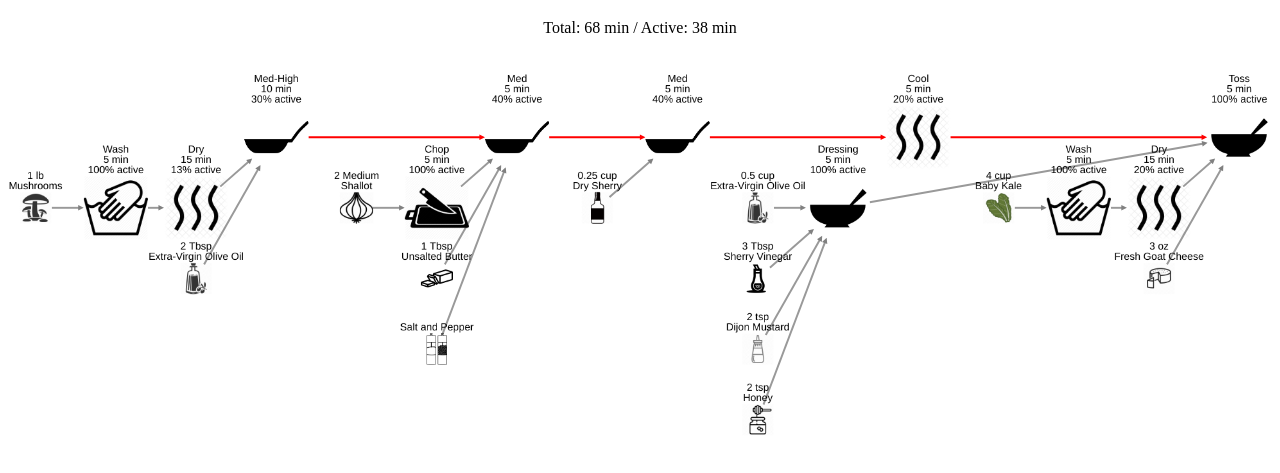
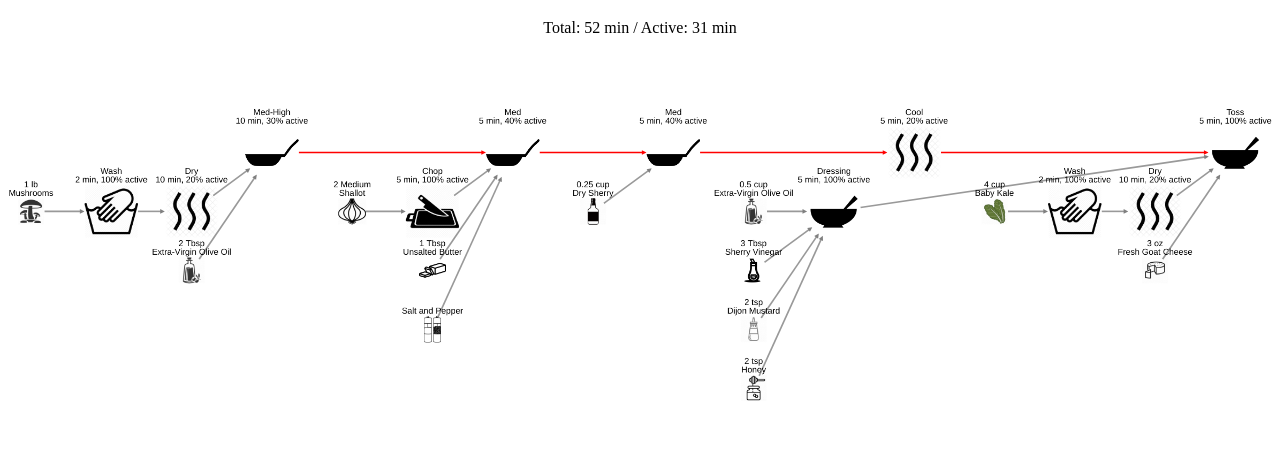
Before and after one commit to antimary/alaminute, a plain HTML site: page separate-test.html in a window 1280 px wide. Shown: the part 61-534 px from the top of the page. Drawn offline with Linux system fonts and the light colour scheme.

Commit message:
Cleanup graph labels. Adjust column width.

```diff
--- a/mushroom-salad.js
+++ b/mushroom-salad.js
@@ -146,8 +146,8 @@ var mushroomSaladElements =
         type: 'step',
         name: 'Wash',
         text: 'Wash mushrooms.',
-        duration: 5,
-        active: 5,
+        duration: 2,
+        active: 2,
         resource: ['sink', 'cutting-board', 'counter'],
         recipe: 'salad',
         order: 10,
@@ -159,7 +159,7 @@ var mushroomSaladElements =
         type: 'step',
         name: 'Dry',
         text: 'Wash and dry mushrooms. Trim of woody stems. Thinly slice.',
-        duration: 15,
+        duration: 10,
         active: 2,
         resource: ['sink', 'cutting-board', 'counter'],
         recipe: 'salad',
@@ -172,8 +172,8 @@ var mushroomSaladElements =
         type: 'step',
         name: 'Wash',
         text: 'Wash.',
-        duration: 5,
-        active: 5,
+        duration: 2,
+        active: 2,
         resource: ['sink', 'salad-spinner', 'counter'],
         recipe: 'salad',
         order: 12,
@@ -185,8 +185,8 @@ var mushroomSaladElements =
         type: 'step',
         name: 'Dry',
         text: 'Dry kale.',
-        duration: 15,
-        active: 3,
+        duration: 10,
+        active: 2,
         resource: ['sink', 'salad-spinner', 'counter'],
         recipe: 'salad',
         order: 12,
@@ -492,7 +492,7 @@ function computeLabel(elements) {
 function computeElementLabel(data)
 {
     if(data.type == 'step') {
-        data.label =  data.name + '\n' + data.duration + ' min\n' + (data.active/data.duration*100).toFixed() + '% active';
+        data.label =  data.name + '\n' + data.duration + ' min, ' + (data.active/data.duration*100).toFixed() + '% active';
     } else if(data.type == 'ingredient') {
         data.label = data.name;
         if(data.amount > 0) {
--- a/separate-test.html
+++ b/separate-test.html
@@ -33,6 +33,7 @@
     <script src="mushroom-salad.js"></script>
 <script>
     var rowHeight = 110;
+    var columnWidth = 150;
     var totalTime = 0;
     var activeTime = 0;
     var previousNode = null;
@@ -73,7 +74,7 @@
             var stepRow = null;
             if(insertStep != null) {
                 stepRow = row;
-                insertStep.position({x:position.x-125*columnsInserted, y:position.y+rowHeight*row});
+                insertStep.position({x:position.x-columnWidth*columnsInserted, y:position.y+rowHeight*row});
                 updateTotalTime(insertStep);
                 row++;
                 columnsInserted++;
@@ -99,13 +100,13 @@
             var completionNodes = getCompletionNodes(rootNode);
             var newColumn = stepColumn;
             for(var i=completionNodes.length-1; i>=0; i--) {
-                completionNodes[i].position({x:position.x-125*stepColumn, y:position.y+rowHeight*(row+i-1)});
+                completionNodes[i].position({x:position.x-columnWidth*stepColumn, y:position.y+rowHeight*(row+i-1)});
                 newColumn++;
                 newColumn = positionSubTree(completionNodes[i], position, row+i-1, newColumn) - 1;
             }
             row += completionNodes.length;
 
-            position.x -= 125*columnsInserted;
+            position.x -= columnWidth*columnsInserted;
 
             // TODO : Support multiple critical paths.
             if(criticalNodes.length > 0) {
@@ -167,7 +168,7 @@
                 column++;
             }
             var additionalIngredient = additionalIngredients[i];
-            additionalIngredient.position({x: position.x-125*(column-1), y: position.y+rowHeight*row});
+            additionalIngredient.position({x: position.x-columnWidth*(column-1), y: position.y+rowHeight*row});
             row++;
         }
         return {row: row, column: column};
@@ -189,7 +190,7 @@
                 // Need to figure out weird column logic.
             insertStep = getAdditionalSteps(insertStep);
             if(insertStep != null && insertStep.length > 0) {
-                insertStep.position({x:position.x-125*columnsInserted, y:position.y+rowHeight*stepRow});
+                insertStep.position({x:position.x-columnWidth*columnsInserted, y:position.y+rowHeight*stepRow});
                 updateTotalTime(insertStep);
                 columnsInserted++;
             }
```
